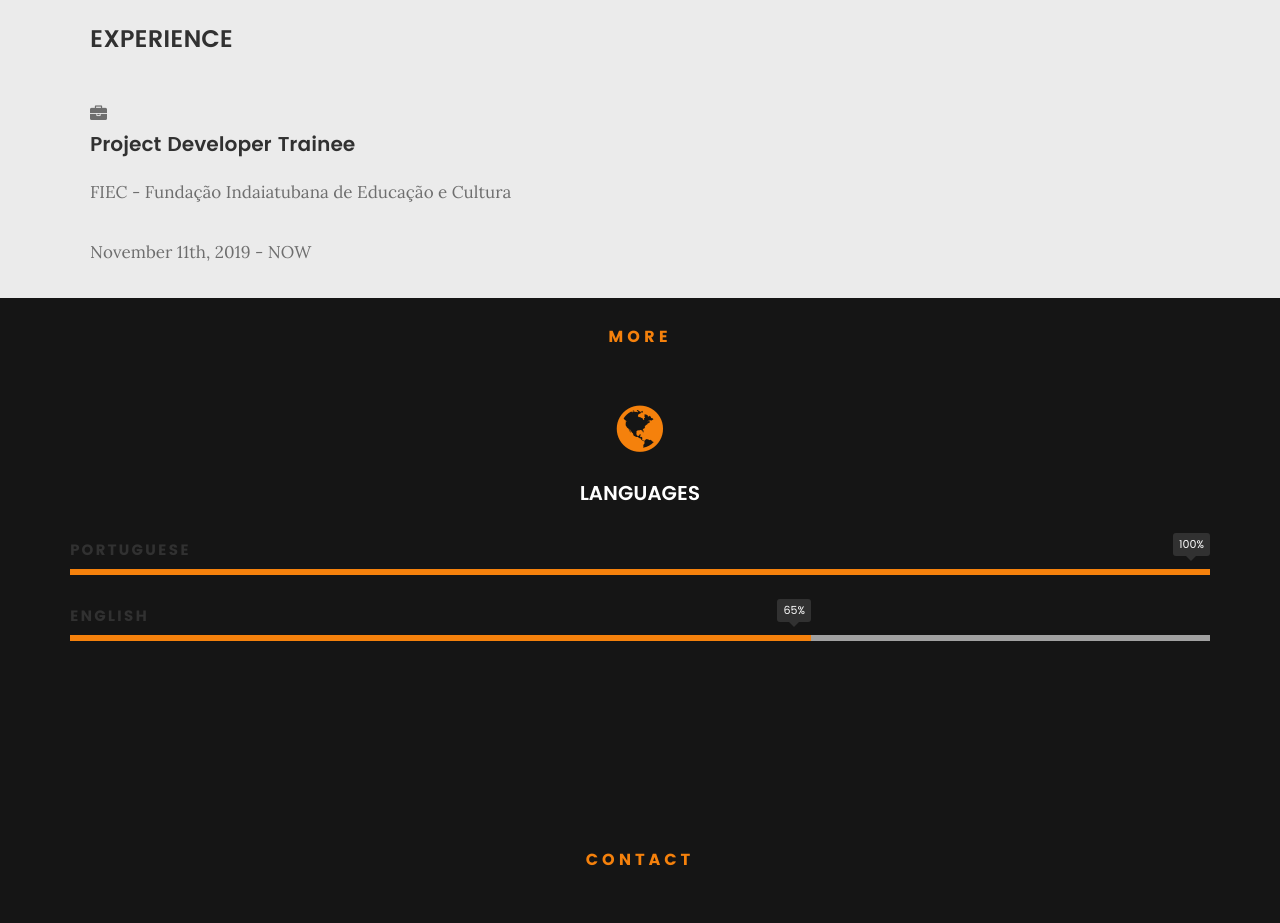
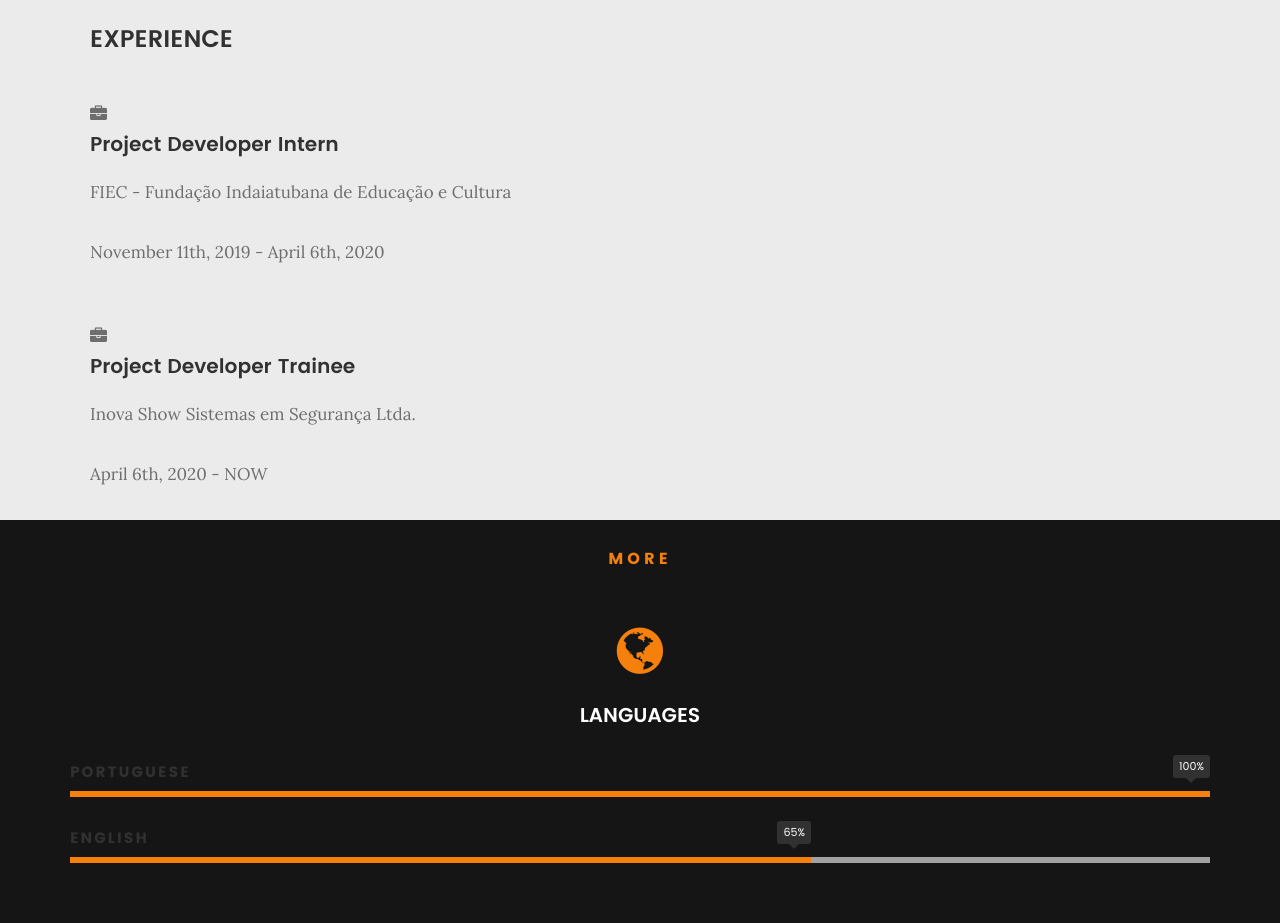
Before and after one commit to cassielrattes/cassielrattes.github.io, a plain HTML site: page index.html in a window 1280 px wide. Shown: the part 2540-3463 px from the top of the page. Drawn offline with Linux system fonts and the light colour scheme; some packages are replaced by stand-ins of ours; a script that the page names is missing; files whose address does not match are found by name.

Commit message:
commit on 'master'

```diff
--- a/index.html
+++ b/index.html
@@ -40,9 +40,7 @@
                 <a class="smoothscroll" href="#about" title="">ABOUT ME</a>
               </li>
               <li>
-                <a class="smoothscroll" href="#Work" title=""
-                  >WORK EXPERIENCE</a
-                >
+                <a class="smoothscroll" href="#Work" title="">EXPERIENCES</a>
               </li>
               <li><a class="smoothscroll" href="#MORE" title="">MORE</a></li>
             </ul>
@@ -153,7 +151,7 @@
             href="https://github.com/cassielrattes"
             title="Github"
             target="_blank"
-            class="button stroke "
+            class="button stroke"
             >Github</a
           >
           <a
@@ -249,19 +247,39 @@
                 <i class="fa fa-briefcase"></i>
               </div>
               <div class="timeline-header">
-                <h3>Project Developer Trainee</h3>
+                <h3>Project Developer Intern</h3>
                 <p>FIEC - Fundação Indaiatubana de Educação e Cultura</p>
               </div>
               <div class="timeline-content">
                 <p>
-                  November 11th, 2019 - NOW
+                  November 11th, 2019 - April 6th, 2020
                 </p>
               </div>
             </div>
           </div>
         </div>
+
+        <div class="col-twelve">
+          <div class="timeline-wrap">
+            <div class="timeline-block">
+              <div class="timeline-ico">
+                <i class="fa fa-briefcase"></i>
+              </div>
+              <div class="timeline-header">
+                <h3>Project Developer Trainee</h3>
+                <p>Inova Show Sistemas em Segurança Ltda.</p>
+              </div>
+              <div class="timeline-content">
+                <p>
+                  April 6th, 2020 - NOW
+                </p>
+              </div>
+            </div>
+          </div>
+        </div>
+
+        <!---->
       </div>
-
       <!---->
     </section>
 
```
